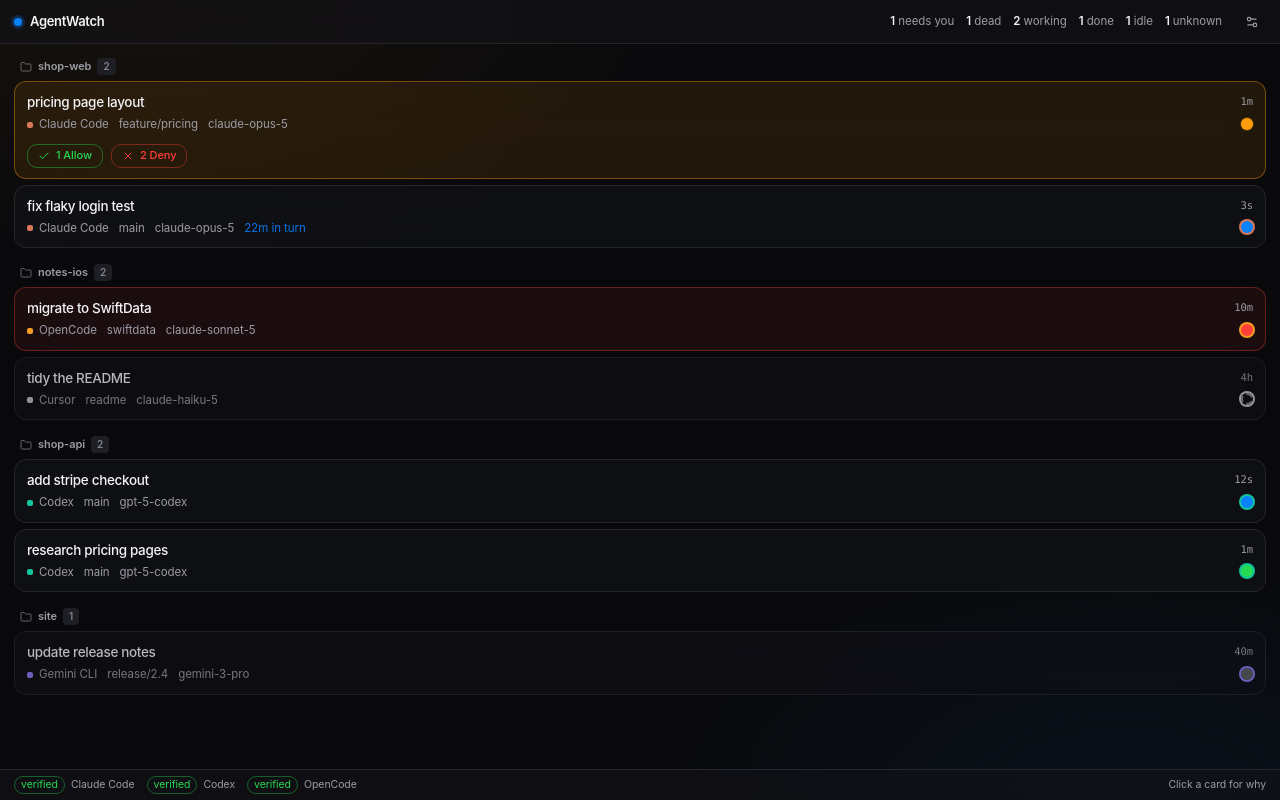
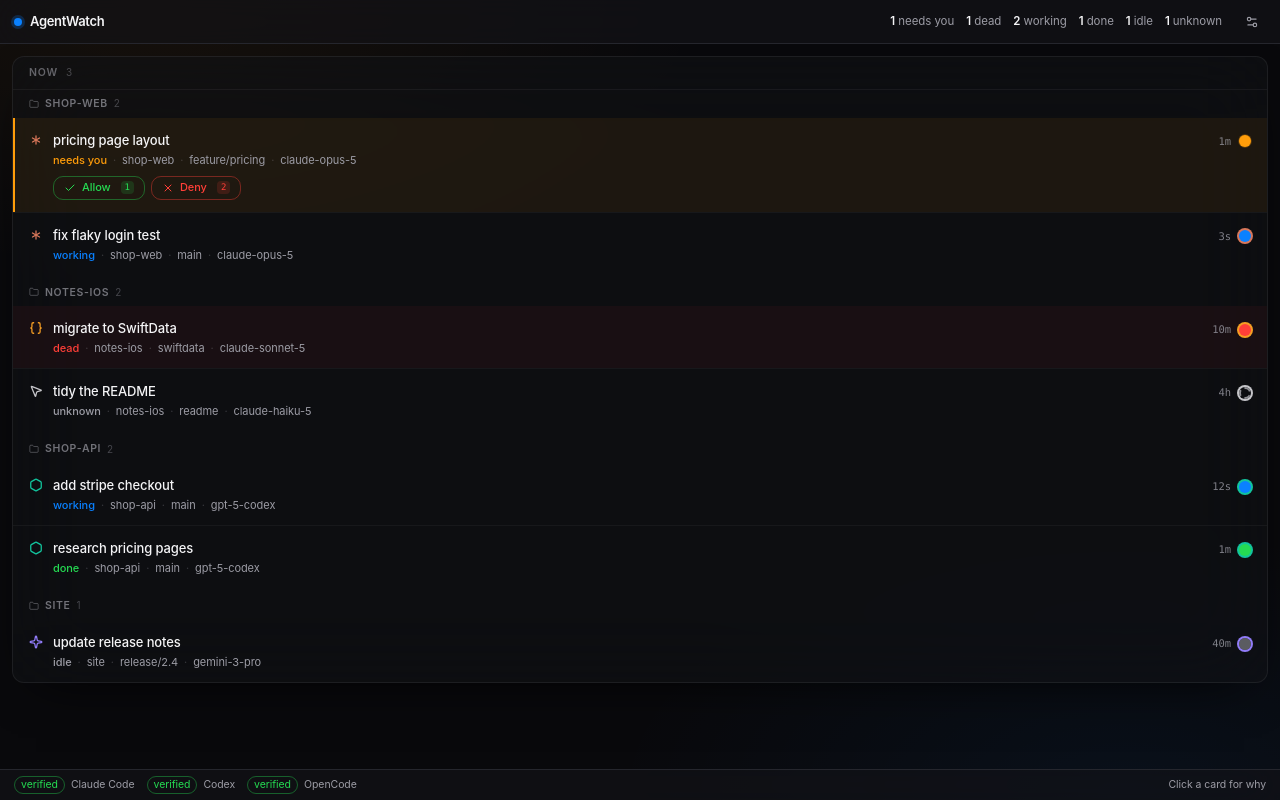
Before and after one commit to umer-2k1/agentwatch, a React (Vite) app: page / in a window 1280 px wide. Built offline with nearby package versions, Linux system fonts and the light colour scheme; the HTML template or start-up script is replaced by a standard one.

Commit message:
feat(ui): single glass panel with 'Now' section and folder groups

```diff
--- a/src/App.tsx
+++ b/src/App.tsx
@@ -87,19 +87,26 @@ export default function App() {
 
       <div className="flex min-h-0 flex-1">
         <main className="flex min-w-0 flex-1 flex-col">
-          <div className="min-h-0 flex-1 overflow-y-auto px-3.5 py-3.5">
+          <div className="min-h-0 flex-1 overflow-y-auto px-3 py-3">
             {sessions.length === 0 ? (
               <EmptyState />
             ) : (
-              groups.map(([repo, items]) => (
+              <div className="overflow-hidden rounded-xl border border-white/[0.07] bg-card/55 shadow-[0_18px_50px_-24px_rgba(0,0,0,0.9)] backdrop-blur-2xl">
+                <SectionLabel
+                  label="Now"
+                  count={sessions.filter((s) => s.status === "working" || s.status === "needsYou").length}
+                />
+                {groups.map(([repo, items], i) => (
                   <GroupSection
                     key={repo}
                     repo={repo}
                     sessions={items}
                     awaiting={awaiting}
                     onAnswer={handleAnswer}
+                    first={i === 0}
                   />
-              ))
+                ))}
+              </div>
             )}
           </div>
 
@@ -134,6 +141,17 @@ export default function App() {
   );
 }
 
+function SectionLabel({ label, count }: { label: string; count: number }) {
+  return (
+    <div className="flex items-center gap-2 border-b border-white/[0.05] px-4 py-2">
+      <span className="text-[10.5px] font-semibold uppercase tracking-[0.08em] text-muted-foreground/60">
+        {label}
+      </span>
+      <span className="text-[10px] text-muted-foreground/40">{count}</span>
+    </div>
+  );
+}
+
 function EmptyState() {
   return (
     <div className="flex h-full flex-col items-center justify-center gap-1.5 text-center text-muted-foreground">
--- a/src/components/GroupSection.tsx
+++ b/src/components/GroupSection.tsx
@@ -1,5 +1,5 @@
 import { Folder } from "lucide-react";
-import { SessionCard } from "./SessionCard";
+import { SessionRow } from "./SessionRow";
 import type { Session } from "@/lib/types";
 
 export function GroupSection({
@@ -7,29 +7,33 @@ export function GroupSection({
   sessions,
   awaiting,
   onAnswer,
+  first,
 }: {
   repo: string;
   sessions: Session[];
   awaiting: Set<string>;
   onAnswer: (id: string, d: "allow" | "deny") => void;
+  first?: boolean;
 }) {
   return (
-    <section className="mb-4">
-      <div className="mb-1.5 flex items-center gap-1.5 px-1.5 text-[11px] font-semibold text-muted-foreground">
-        <Folder className="h-3 w-3 opacity-60" />
-        <span>{repo}</span>
-        <span className="rounded bg-muted px-1.5 py-px text-[10px] text-muted-foreground/80">
-          {sessions.length}
+    <div className={first ? "" : "mt-1"}>
+      <div className="flex items-center gap-1.5 px-4 py-1.5">
+        <Folder className="h-2.5 w-2.5 text-muted-foreground/50" />
+        <span className="text-[10.5px] font-semibold uppercase tracking-[0.06em] text-muted-foreground/70">
+          {repo}
         </span>
+        <span className="text-[10px] text-muted-foreground/40">{sessions.length}</span>
       </div>
+      <div>
         {sessions.map((s) => (
-        <SessionCard
+          <SessionRow
             key={s.id}
             session={s}
             awaiting={awaiting.has(s.id)}
             onAnswer={onAnswer}
           />
         ))}
-    </section>
+      </div>
+    </div>
   );
 }
```
Lines whose indentation alone changed are shown as unchanged.
